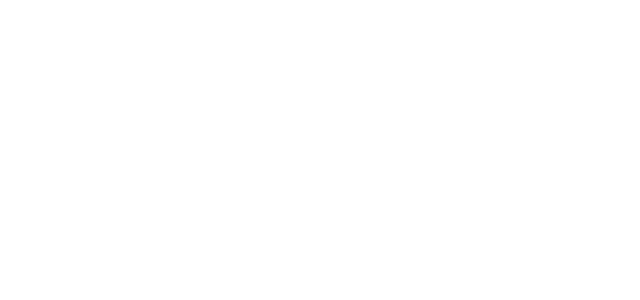
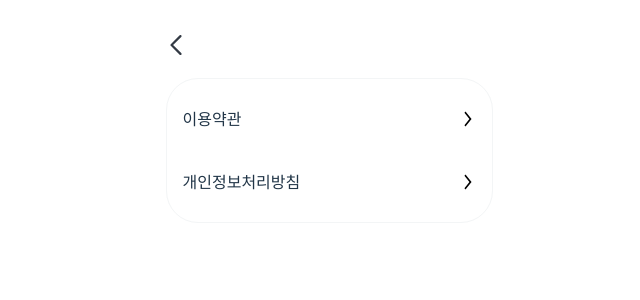
Before and after one commit to catturtle123/SMUSignalWeb, a React (Vite) app: page /settings in a window 1280 px wide. Before the commit this address had no page. Shown: the top 300 px of the page, without its empty margins (311-951 px from the left). Built offline with nearby package versions, Linux system fonts and the light colour scheme.

Commit message:
feat: 설정 페이지 추가 및 로그아웃 기능 구현

```diff
--- a/src/pages/login/LoginPage.tsx
+++ b/src/pages/login/LoginPage.tsx
@@ -12,7 +12,7 @@
   VerificationSuccess = 7,
 }
 
-const LoginPage = () => {
+const LoginPage: React.FC = () => {
   const navigate = useNavigate();
   const [loginStep, setLoginStep] = useState<LoginStep>(
     LoginStep.StudentIDInput
--- /dev/null
+++ b/src/pages/setting/SettingPage.tsx
@@ -0,0 +1,60 @@
+import React from "react";
+import { useNavigate } from "react-router-dom";
+import backBtn from "../../assets/backbtn.svg";
+import arrow from "../../assets/arrow.svg";
+
+const SettingPage: React.FC = () => {
+  const navigate = useNavigate();
+
+  const handleLogout = () => {
+    // 로그아웃 처리 (쿠키 삭제 등)
+    document.cookie = "authToken=; path=/; max-age=0;";
+    alert("로그아웃 되었습니다.");
+    navigate("/login"); // 로그인 페이지로 이동
+  };
+
+  return (
+    <div className="w-full flex flex-col gap-[20px] max-w-md mx-auto p-4 mt-4">
+      {/* 뒤로가기 버튼 */}
+      <div className="flex items-center w-[327px] h-[26px]">
+        <img
+          src={backBtn}
+          alt="뒤로가기"
+          className="w-5 h-5 cursor-pointer"
+          onClick={() => navigate(-1)}
+        />
+      </div>
+
+      {/* 설정 메뉴 */}
+      <div className="w-[327px] h-[145px] flex flex-col justify-between border border-[#F3F5F6] rounded-[32px] p-4">
+        <div
+          className="flex justify-between items-center py-3 cursor-pointer"
+          onClick={() =>
+            window.open(
+              "https://makeus-challenge.notion.site/UMCignal-1bcb57f4596b803785d1c1870fd58088?pvs=4",
+              "_blank"
+            )
+          }
+        >
+          <span className="text-base font-bold">이용약관</span>
+          <img src={arrow} alt="이동하기" className="w-4 h-4" />
+        </div>
+        <div
+          className="flex justify-between items-center py-3 cursor-pointer"
+          onClick={() =>
+            window.open(
+              "https://makeus-challenge.notion.site/UMCignal-1bcb57f4596b8006b1a3c4cdf165d5e1"
+            )
+          }
+        >
+          <span className="text-base font-bold">
+            개인정보처리방침
+          </span>
+          <img src={arrow} alt="이동하기" className="w-4 h-4" />
+        </div>
+      </div>
+    </div>
+  );
+};
+
+export default SettingPage;
--- a/src/router/index.tsx
+++ b/src/router/index.tsx
@@ -2,6 +2,7 @@
 import MainPage from "../pages/main/Mainpage";
 import LoginPage from "../pages/login/LoginPage";
 import SignupPage from "../pages/signup/SignupPage";
+import SettingPage from "../pages/setting/SettingPage";
 
 function AppRouter() {
   return (
@@ -10,6 +11,7 @@
         <Route path="/main" element={<MainPage />} />
         <Route path="/login" element={<LoginPage />} />
         <Route path="/signup" element={<SignupPage />} />
+        <Route path="/settings" element={<SettingPage />} />
       </Routes>
     </BrowserRouter>
   );
```
Also changed, not shown: src/assets/arrow.svg (added), src/assets/backbtn.svg (added).
